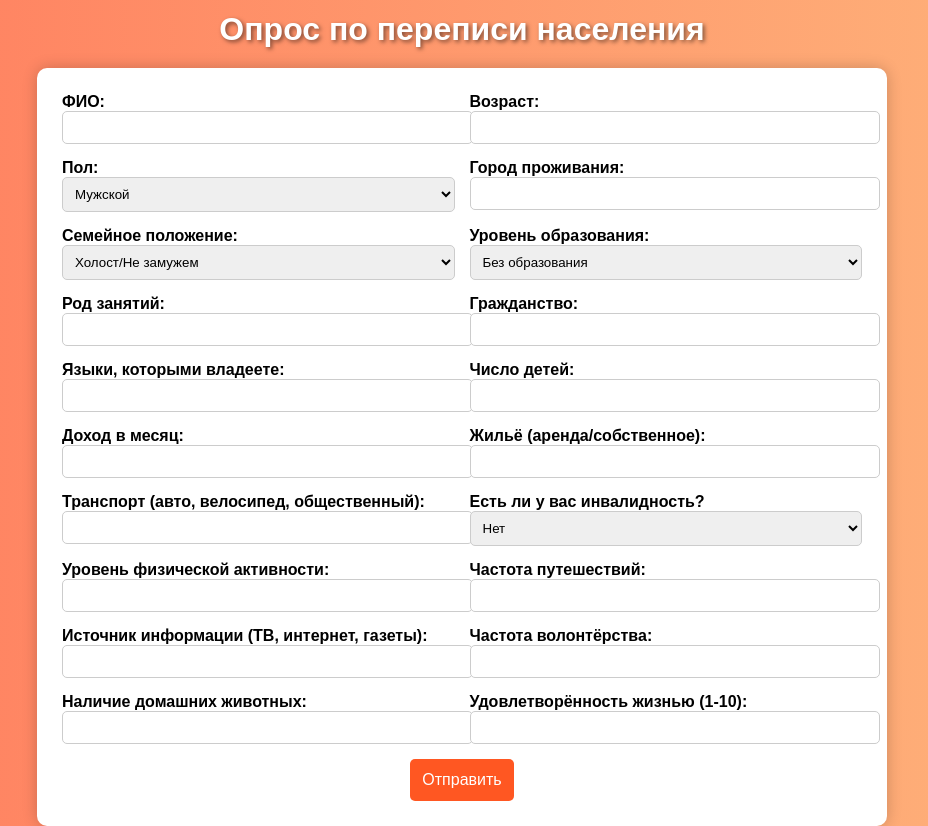
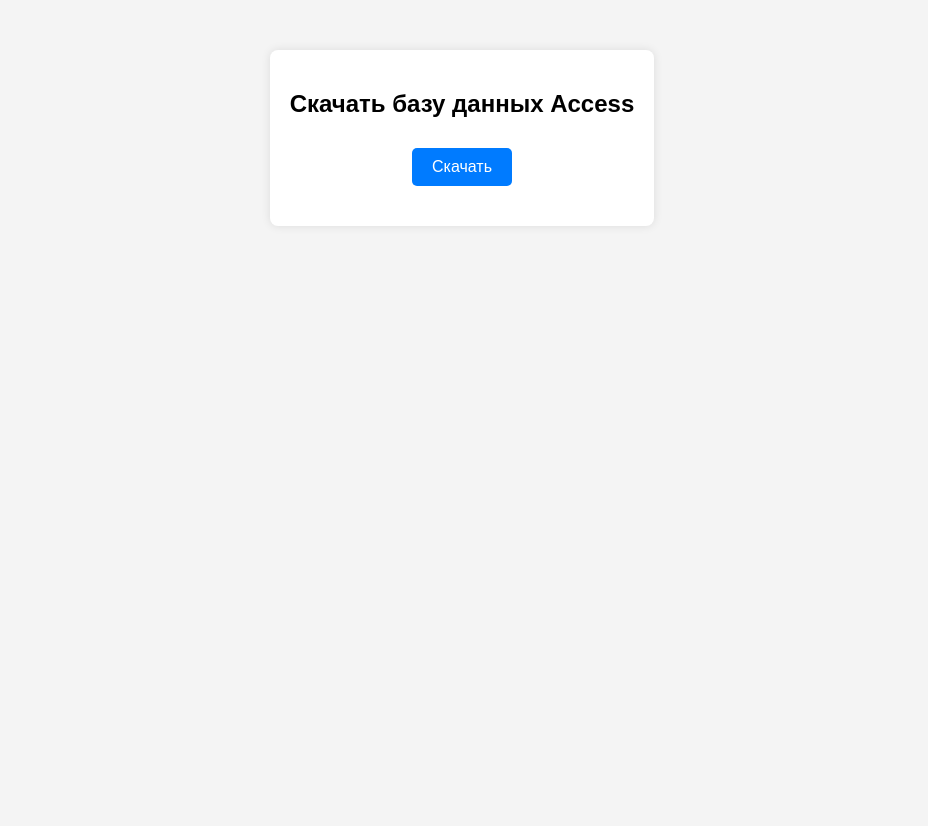
Before and after one commit to SAngooor/Firefighter-KazPion.github.io, a plain HTML site: page index.html in a window 1280 px wide. Shown: the whole page, without its empty margins (178-1106 px from the left). After the commit the page ends 800 px from the top, so only its background shows below. Drawn offline with Linux system fonts and the light colour scheme.

Commit message:
Update index.html

```diff
--- a/index.html
+++ b/index.html
@@ -3,117 +3,77 @@
 <head>
     <meta charset="UTF-8">
     <meta name="viewport" content="width=device-width, initial-scale=1.0">
-    <title>Опрос по переписи населения</title>
+    <title>Скачать базу данных Access</title>
     <style>
         body {
-            display: flex;
-            flex-direction: column;
-            align-items: center;
-            justify-content: center;
-            height: 100vh;
             font-family: Arial, sans-serif;
-            background: linear-gradient(to right, #ff7e5f, #feb47b);
-            animation: fadeIn 1s ease-in;
+            text-align: center;
+            background-color: #f4f4f4;
+            margin: 50px;
         }
-        @keyframes fadeIn {
-            from { opacity: 0; }
-            to { opacity: 1; }
-        }
-        h1 {
-            color: white;
-            text-shadow: 2px 2px 4px rgba(0, 0, 0, 0.5);
-            margin-bottom: 20px;
-        }
-        form {
-            display: grid;
-            grid-template-columns: 1fr 1fr;
-            gap: 15px;
+        .container {
             background: white;
-            padding: 25px;
-            border-radius: 10px;
-            box-shadow: 0 0 15px rgba(0, 0, 0, 0.2);
-            animation: slideUp 1s ease-in-out;
-            max-width: 800px;
-            width: 100%;
-        }
-        @keyframes slideUp {
-            from { transform: translateY(20px); opacity: 0; }
-            to { transform: translateY(0); opacity: 1; }
-        }
-        label {
-            font-weight: bold;
-            display: flex;
-            flex-direction: column;
-        }
-        input, select {
-            padding: 8px;
-            width: 100%;
-            border-radius: 5px;
-            border: 1px solid #ccc;
-        }
-        .full-width {
-            grid-column: span 2;
-            display: flex;
-            justify-content: center;
+            padding: 20px;
+            border-radius: 8px;
+            box-shadow: 0px 0px 10px rgba(0, 0, 0, 0.1);
+            display: inline-block;
         }
         button {
-            padding: 12px;
+            background-color: #007bff;
+            color: white;
+            border: none;
+            padding: 10px 20px;
             font-size: 16px;
             cursor: pointer;
-            background-color: #ff5722;
-            color: white;
-            border: none;
             border-radius: 5px;
-            transition: background 0.3s;
+            margin-top: 10px;
         }
         button:hover {
-            background-color: #e64a19;
+            background-color: #0056b3;
+        }
+        #status {
+            margin-top: 20px;
+            font-size: 14px;
+            color: red;
         }
     </style>
 </head>
 <body>
-    <h1>Опрос по переписи населения</h1>
-    <form>
-        <label>ФИО: <input type="text" name="name" required></label>
-        <label>Возраст: <input type="number" name="age" required></label>
-        <label>Пол: <select name="gender" required>
-            <option value="male">Мужской</option>
-            <option value="female">Женский</option>
-            <option value="other">Другой</option>
-        </select></label>
-        <label>Город проживания: <input type="text" name="city" required></label>
-        <label>Семейное положение: <select name="marital_status" required>
-            <option value="single">Холост/Не замужем</option>
-            <option value="married">Женат/Замужем</option>
-            <option value="divorced">Разведен(а)</option>
-            <option value="widowed">Вдовец/Вдова</option>
-        </select></label>
-        <label>Уровень образования: <select name="education" required>
-            <option value="none">Без образования</option>
-            <option value="primary">Начальное</option>
-            <option value="secondary">Среднее</option>
-            <option value="higher">Высшее</option>
-        </select></label>
-        <label>Род занятий: <input type="text" name="occupation" required></label>
-        <label>Гражданство: <input type="text" name="citizenship" required></label>
-        <label>Языки, которыми владеете: <input type="text" name="languages" required></label>
-        <label>Число детей: <input type="number" name="children" required></label>
-        <label>Доход в месяц: <input type="number" name="income" required></label>
-        <label>Жильё (аренда/собственное): <input type="text" name="housing" required></label>
-        <label>Транспорт (авто, велосипед, общественный): <input type="text" name="transport" required></label>
-        <label>Есть ли у вас инвалидность? <select name="disability" required>
-            <option value="no">Нет</option>
-            <option value="yes">Да</option>
-        </select></label>
-        <label>Уровень физической активности: <input type="text" name="physical_activity" required></label>
-        <label>Частота путешествий: <input type="text" name="travel" required></label>
-        <label>Источник информации (ТВ, интернет, газеты): <input type="text" name="information_source" required></label>
-        <label>Частота волонтёрства: <input type="text" name="volunteering" required></label>
-        <label>Наличие домашних животных: <input type="text" name="pets" required></label>
-        <label>Удовлетворённость жизнью (1-10): <input type="number" name="life_satisfaction" required></label>
-        <div class="full-width">
-            <button type="submit">Отправить</button>
-        </div>
-    </form>
+    <div class="container">
+        <h2>Скачать базу данных Access</h2>
+        <button onclick="downloadAccess()">Скачать</button>
+        <p id="status"></p>
+    </div>
+
+    <script>
+        function downloadAccess() {
+            const url = "http://localhost:8080/downloadAccess";
+            console.log("📥 Начало скачивания...");
+
+            fetch(url, { method: "GET" })
+            .then(response => {
+                if (!response.ok) {
+                    throw new Error(`❌ Сервер ответил с ошибкой: ${response.status}`);
+                }
+                return response.blob();
+            })
+            .then(blob => {
+                console.log("✅ Файл получен, начинаем скачивание...");
+
+                const link = document.createElement("a");
+                link.href = window.URL.createObjectURL(blob);
+                link.download = "fire.accdb";
+                document.body.appendChild(link);
+                link.click();
+                document.body.removeChild(link);
+
+                document.getElementById("status").innerText = "✅ Файл успешно скачан!";
+            })
+            .catch(error => {
+                console.error("❌ Ошибка скачивания:", error);
+                document.getElementById("status").innerText = "❌ Ошибка: " + error.message;
+            });
+        }
+    </script>
 </body>
 </html>
```
